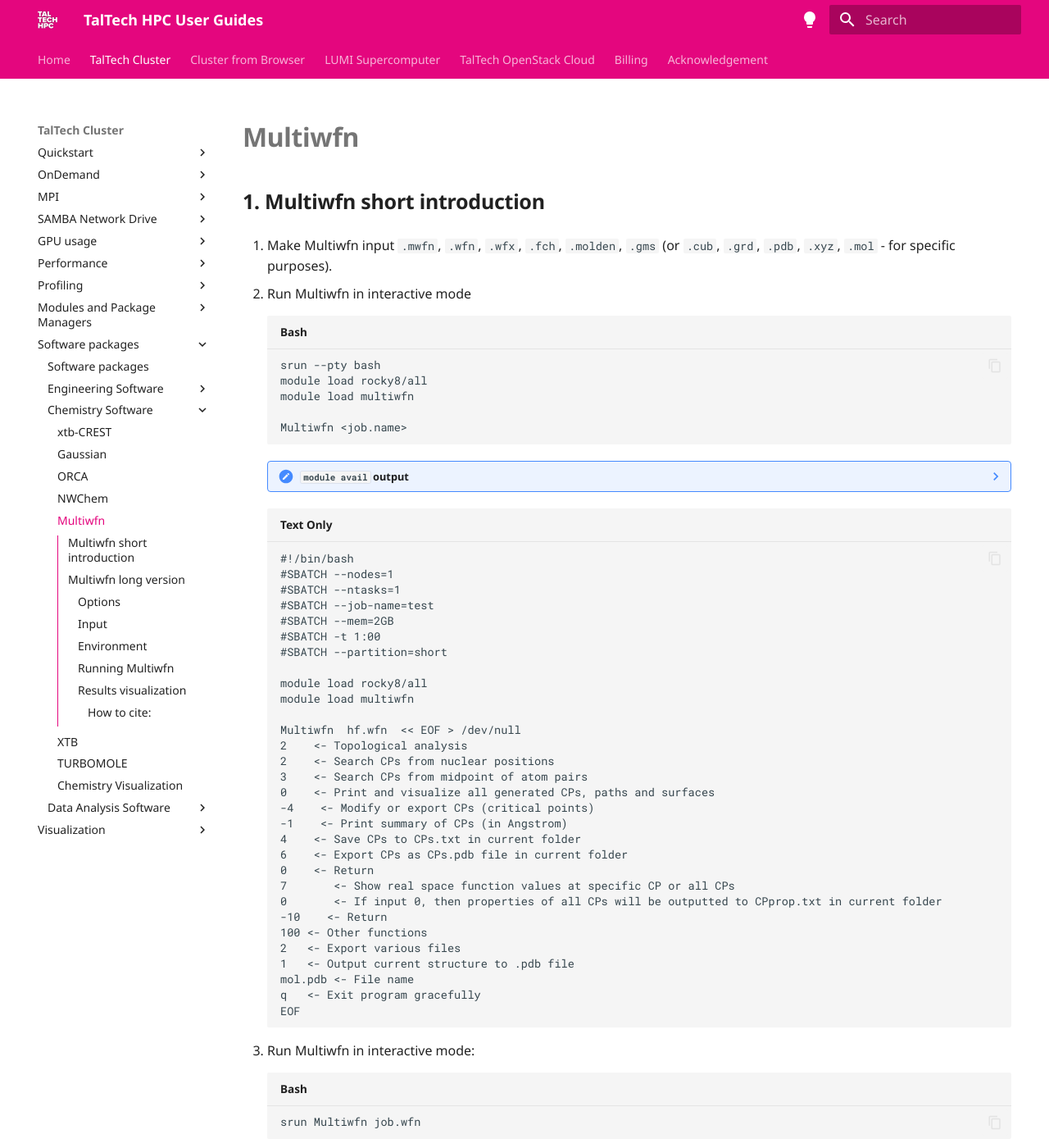
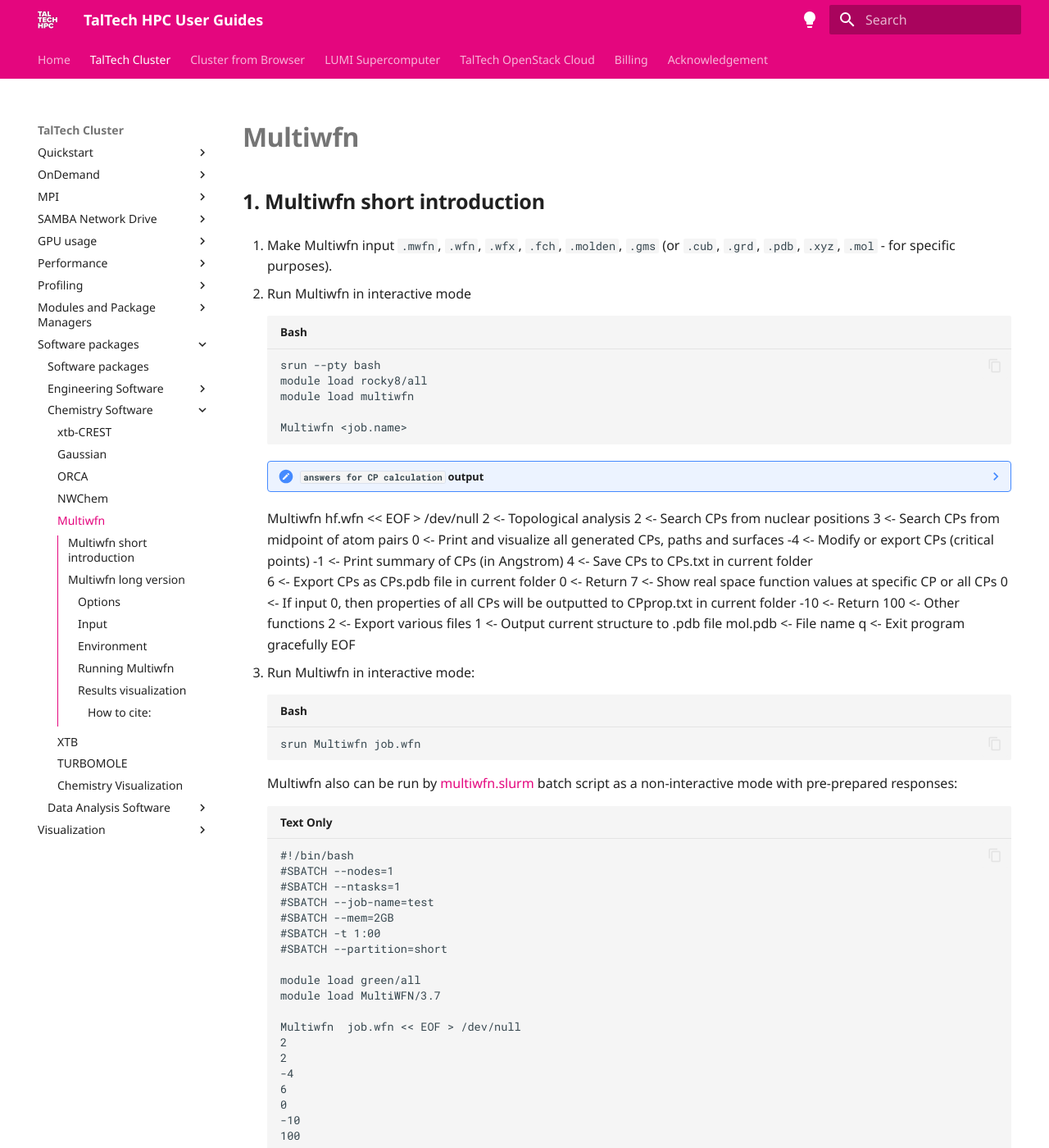
Before and after one commit to TalTech-HPC-Centre/user-guides-source, an MkDocs documentation site: the page built from docs/chemistry/multiwfn.md, in a window 1280 px wide and 1400 px high. Shown: the whole window at 82% size. Built offline with MkDocs 1.6.1 and Material for MkDocs 9.7.7, drawn with Linux system fonts in a browser that asks for light colours; comment, search, counter and statistics services are not loaded.

Commit message:
multiwfn 	modified:   docs/chemistry/multiwfn.md 	modified:   docs/chemistry/multiwfn.slurm

````diff
--- a/docs/chemistry/multiwfn.md
+++ b/docs/chemistry/multiwfn.md
@@ -14,20 +14,8 @@
     Multiwfn <job.name>
     ```
 
-    ??? note "`module avail` output"
-	```
-	#!/bin/bash
-	#SBATCH --nodes=1
-	#SBATCH --ntasks=1
-	#SBATCH --job-name=test
-	#SBATCH --mem=2GB
-	#SBATCH -t 1:00
-	#SBATCH --partition=short
-
-	module load rocky8/all
-	module load multiwfn
-
-	Multiwfn  hf.wfn  << EOF > /dev/null
+    ??? note "`answers for CP calculation` output"
+ 	Multiwfn  hf.wfn  << EOF > /dev/null
 	2    <- Topological analysis
 	2    <- Search CPs from nuclear positions
 	3    <- Search CPs from midpoint of atom pairs
@@ -46,7 +34,8 @@
 	mol.pdb	<- File name
 	q	<- Exit program gracefully
 	EOF
-	```
+
+
 
 4. Run Multiwfn in interactive mode:
 
````
